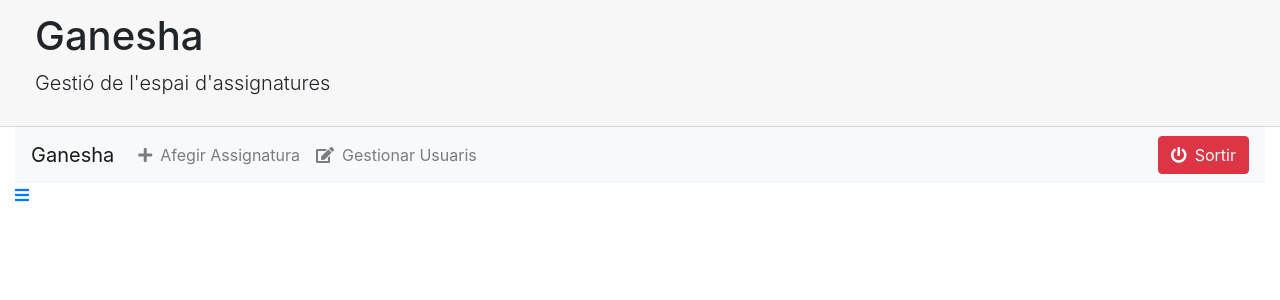
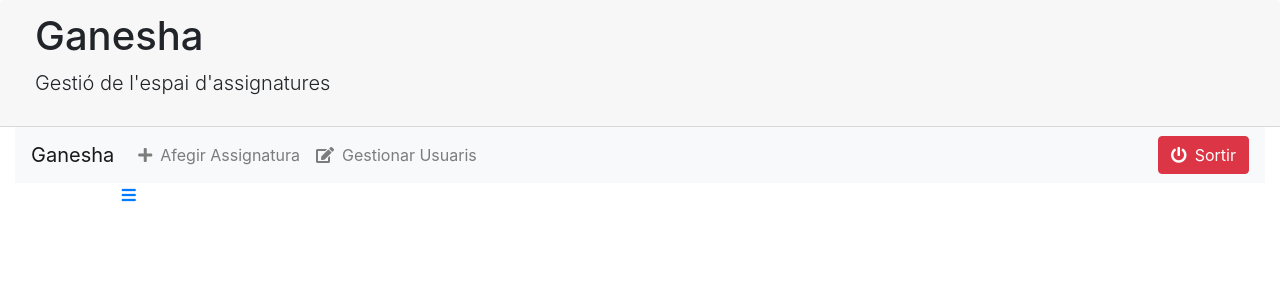
Before and after one commit to AdolfoAmoLainez/ganesha, an Angular app: page /adm in a window 1280 px wide. Shown: the top 300 px of the page. Built offline with nearby package versions, Linux system fonts and the light colour scheme.

Commit message:
Mejorado espaciado para adminview

```diff
--- a/src/app/adminview/adminview.component.html
+++ b/src/app/adminview/adminview.component.html
@@ -56,7 +56,7 @@
     <!-- <router-outlet name="leftbar"></router-outlet> -->
     <app-assignatures-list></app-assignatures-list>
   </div>
-  <div class="col-sm-12 col-md-10">
+  <div class="col-sm-12 col-md-10" [class.offset-md-1]="!viewSideBar">
       <i
       class="fas fa-bars text-primary"
       style="cursor: pointer;"
```
